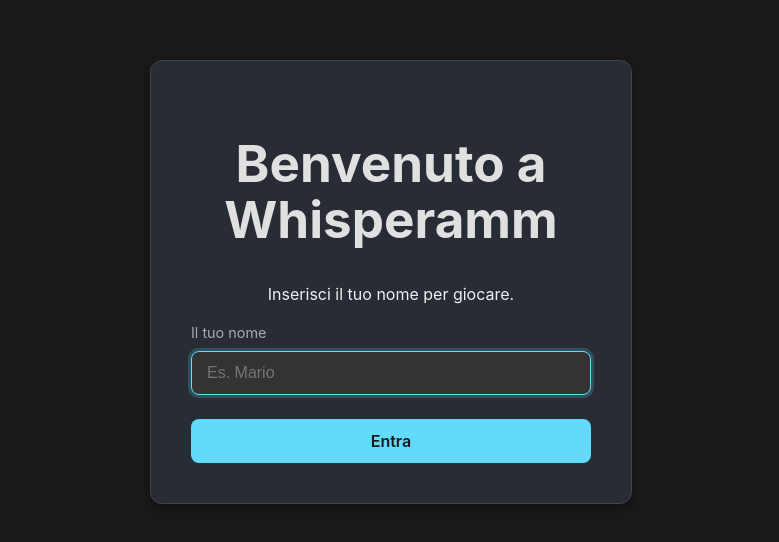
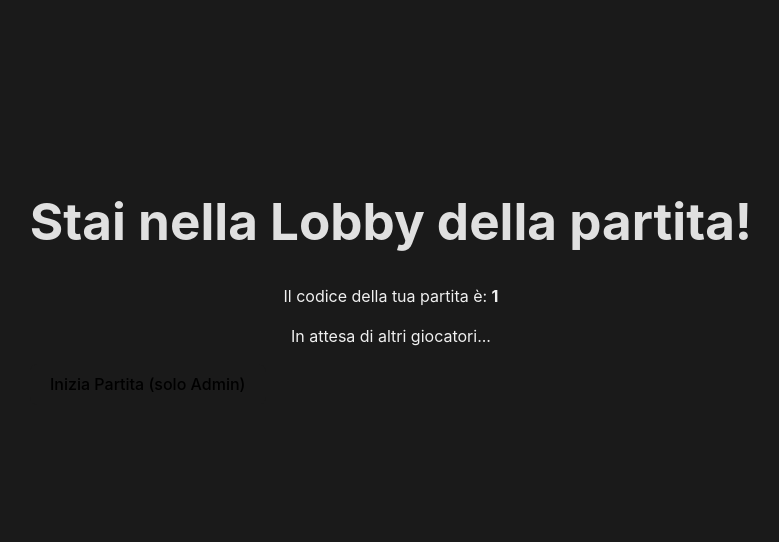
Before and after one commit to WebRTC-Projects-Unina/Whisperamm, a React (Vite) app in the folder Test_whisperamm/: page /match/1 in a window 1280 px wide. Shown: the part 118-660 px from the top of the page, without its empty margins (249-1028 px from the left). Built offline with nearby package versions, Linux system fonts and the light colour scheme.

Commit message:
Nuova struttura del progetto + base struttura pagina match
Ho modificato la struttura di App.jsx introducendo degli strumenti di react-router-dom per fare il routing della vista dell'app in base all'URL (per menu e per match), ho giusto creato Match.jsx, domani butto la capa su websocket.

```diff
--- a/Test_whisperamm/package.json
+++ b/Test_whisperamm/package.json
@@ -11,7 +11,8 @@
   },
   "dependencies": {
     "react": "^19.2.0",
-    "react-dom": "^19.2.0"
+    "react-dom": "^19.2.0",
+    "react-router-dom": "^7.9.5"
   },
   "devDependencies": {
     "@eslint/js": "^9.39.1",
--- a/Test_whisperamm/src/App.jsx
+++ b/Test_whisperamm/src/App.jsx
@@ -1,96 +1,23 @@
-import React, { useState } from 'react';
-import './App.css'; // Puoi importare lo stile di default o il tuo CSS qui
+import { createBrowserRouter, RouterProvider } from 'react-router-dom';
 
-// Questo componente sarà il "contenitore" della logica post-registrazione
-// Per ora, lo usiamo solo per mostrare i pulsanti.
-const Lobby = ({ user }) => {
-    return (
-        <div className="lobby-container">
-            <h2>Ciao, {user.username}!</h2>
-            <p>Cosa vuoi fare?</p>
-            <div className="lobby-options">
-                <button className="btn btn-primary">Crea partita</button>
-                <button className="btn btn-secondary">Unisciti a una partita</button>
-            </div>
-        </div>
-    );
-};
+import Menu from './components/Menu';
+import Match from './components/Match';
 
+// Definisco le tue rotte
+const router = createBrowserRouter([ // createBrowserRouter lo uso per matchare gli elementi alle possibili routes (URL) dell'applicazione.
+    {
+        path: "/", // URL principale
+        element: <Menu />, // Mostra il Menu
+    },
+    {
+        path: "/match/:gameId", // URL della partita con un ID dinamico
+        element: <Match />, // Mostra il componente Match
+    }
+]);
 
-// Componente principale dell'applicazione (ex HomePage)
-const App = () => { // <= NOTA: Rinominato da HomePage ad App
-    const [username, setUsername] = useState('');
-    const [error, setError] = useState(null);
-    const [registeredUser, setRegisteredUser] = useState(null); // Stato per l'utente loggato
+// Gestisci il router alla tua App
+function App() {
+    return <RouterProvider router={router} />; // RouterProvider renderizza l'elemento associato alla route.
+}
 
-    const handleSubmit = async (e) => {
-        e.preventDefault();
-        setError(null);
-
-        if (username.length < 3) {
-            setError('Il nome deve essere di almeno 3 caratteri.');
-            return;
-        }
-
-        try {
-            // La richiesta usa /api/register
-            // Grazie al proxy in vite.config.js, Vite la girerà a localhost:8080
-            const response = await fetch('/api/register', {
-                method: 'POST',
-                headers: {
-                    'Content-Type': 'application/json',
-                },
-                body: JSON.stringify({ username: username }),
-            });
-
-            const data = await response.json();
-
-            if (!response.ok) {
-                throw new Error(data.message || 'Errore durante la registrazione.');
-            }
-
-            console.log('Registrato:', data.user);
-            setRegisteredUser(data.user);
-
-        } catch (err) {
-            setError(err.message);
-        }
-    };
-
-    // === Logica di rendering ===
-
-    // Se l'utente è già registrato, mostra la Lobby
-    if (registeredUser) {
-        return <Lobby user={registeredUser} />;
-    }
-
-    // Altrimenti, mostra il form di registrazione
-    return (
-        <div className="registration-container">
-            <h1>Benvenuto a Whisperamm</h1>
-            <p>Inserisci il tuo nome per giocare.</p>
-
-            <form onSubmit={handleSubmit}>
-                <div className="form-group">
-                    <label htmlFor="username">Il tuo nome</label>
-                    <input
-                        type="text"
-                        id="username"
-                        value={username}
-                        onChange={(e) => setUsername(e.target.value)}
-                        placeholder="Es. Mario"
-                        autoFocus
-                    />
-                </div>
-
-                <button type="submit" className="btn btn-submit">
-                    Entra
-                </button>
-
-                {error && <p className="error-message">{error}</p>}
-            </form>
-        </div>
-    );
-};
-
-export default App; // <= NOTA: Esporta App
+export default App;
--- /dev/null
+++ b/Test_whisperamm/src/components/Match.jsx
@@ -0,0 +1,22 @@
+// src/pages/Lobby.jsx
+import React from 'react';
+import { useParams } from 'react-router-dom';
+
+function Lobby() {
+    // Questo hook legge i "parametri" dall'URL
+    // In /lobby/ABCDE, gameId sarà "ABCDE"
+    const { gameId } = useParams();
+
+    return (
+        <div>
+            <h1>Stai nella Lobby della partita!</h1>
+            <p>Il codice della tua partita è: <strong>{gameId}</strong></p>
+
+            {/* Qui metterai la logica del Punto 5 */}
+            <p>In attesa di altri giocatori...</p>
+
+            <button>Inizia Partita (solo Admin)</button>
+        </div>
+    );
+}
+export default Lobby;
--- /dev/null
+++ b/Test_whisperamm/src/components/Menu.jsx
@@ -0,0 +1,96 @@
+import React, { useState } from 'react';
+import './Menu.css'; // Puoi importare lo stile di default o il tuo CSS qui
+
+// Questo componente sarà il "contenitore" della logica post-registrazione
+// Per ora, lo usiamo solo per mostrare i pulsanti.
+const Lobby = ({ user }) => {
+    return (
+        <div className="lobby-container">
+            <h2>Ciao, {user.username}!</h2>
+            <p>Cosa vuoi fare?</p>
+            <div className="lobby-options">
+                <button className="btn btn-primary">Crea partita</button>
+                <button className="btn btn-secondary">Unisciti a una partita</button>
+            </div>
+        </div>
+    );
+};
+
+
+// Componente principale dell'applicazione (ex HomePage)
+const Menu = () => {
+    const [username, setUsername] = useState('');
+    const [error, setError] = useState(null);
+    const [registeredUser, setRegisteredUser] = useState(null); // Stato per l'utente loggato
+
+    const handleSubmit = async (e) => {
+        e.preventDefault();
+        setError(null);
+
+        if (username.length < 3) {
+            setError('Il nome deve essere di almeno 3 caratteri.');
+            return;
+        }
+
+        try {
+            // La richiesta usa /api/register
+            // Grazie al proxy in vite.config.js, Vite la girerà a localhost:8080
+            const response = await fetch('/api/register', {
+                method: 'POST',
+                headers: {
+                    'Content-Type': 'application/json',
+                },
+                body: JSON.stringify({ username: username }),
+            });
+
+            const data = await response.json();
+
+            if (!response.ok) {
+                throw new Error(data.message || 'Errore durante la registrazione.');
+            }
+
+            console.log('Registrato:', data.user);
+            setRegisteredUser(data.user);
+
+        } catch (err) {
+            setError(err.message);
+        }
+    };
+
+    // === Logica di rendering ===
+
+    // Se l'utente è già registrato, mostra la Lobby
+    if (registeredUser) {
+        return <Lobby user={registeredUser} />;
+    }
+
+    // Altrimenti, mostra il form di registrazione
+    return (
+        <div className="registration-container">
+            <h1>Benvenuto a Whisperamm</h1>
+            <p>Inserisci il tuo nome per giocare.</p>
+
+            <form onSubmit={handleSubmit}>
+                <div className="form-group">
+                    <label htmlFor="username">Il tuo nome</label>
+                    <input
+                        type="text"
+                        id="username"
+                        value={username}
+                        onChange={(e) => setUsername(e.target.value)}
+                        placeholder="Es. Mario"
+                        autoFocus
+                    />
+                </div>
+
+                <button type="submit" className="btn btn-submit">
+                    Entra
+                </button>
+
+                {error && <p className="error-message">{error}</p>}
+            </form>
+        </div>
+    );
+};
+
+export default Menu; // <= NOTA: Esporta App
```
Also changed, not shown: Test_whisperamm/src/components/Menu.css (renamed from Test_whisperamm/src/App.css), 1 other file (tests, documents, lock files or other folders).
